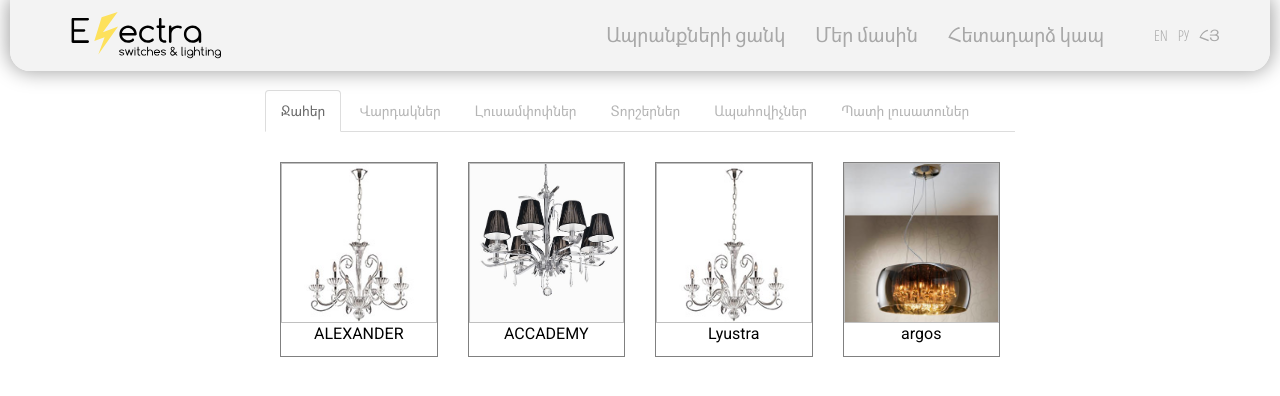
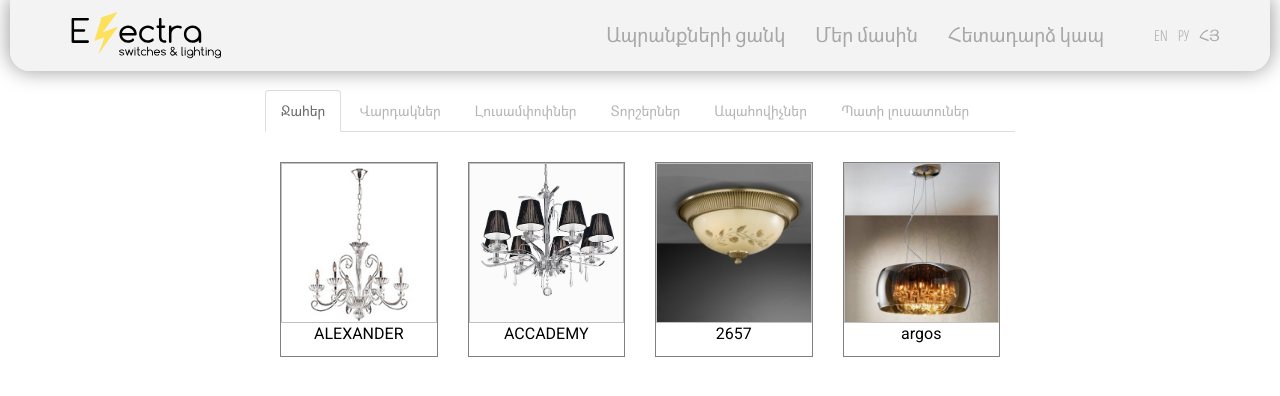
Before and after one commit to electrayerevan/electrayerevan.github.io, a Jekyll site: the page built from products.html, in a window 1280 px wide. Shown: the top 396 px of the page. Built offline with Jekyll 4.4.1, drawn with Linux system fonts in a browser that asks for light colours.

Commit message:
Update categories.yml

```diff
--- a/_data/categories.yml
+++ b/_data/categories.yml
@@ -4,8 +4,8 @@
       name: ALEXANDER
     - img: accademy.jpg
       name: ACCADEMY
-    - img: alexander.jpg
-      name: Lyustra
+    - img: 2657_s.jpg
+      name: 2657
     - img: argos.jpg
       name: argos
 - name: Վարդակներ
```
